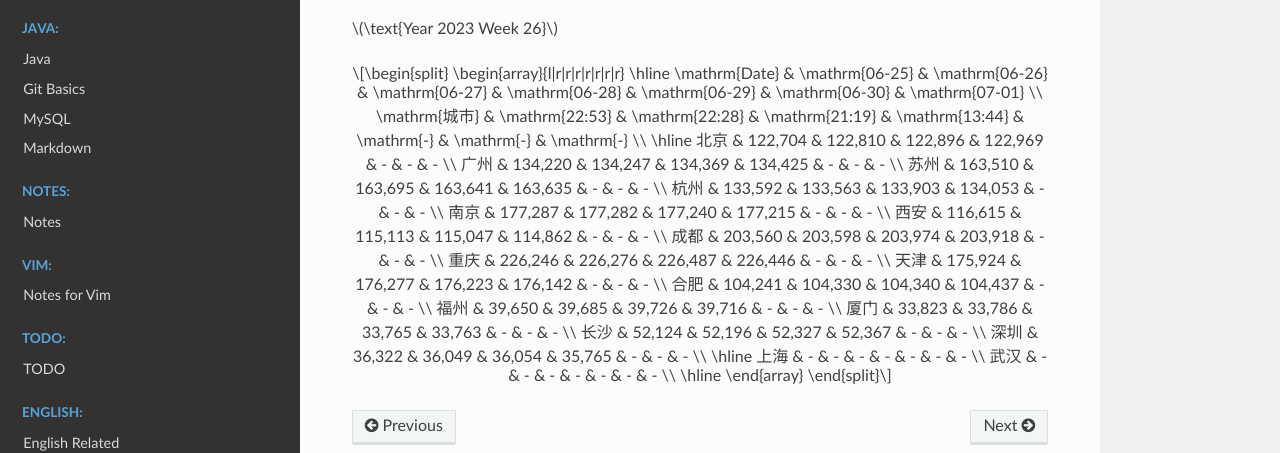
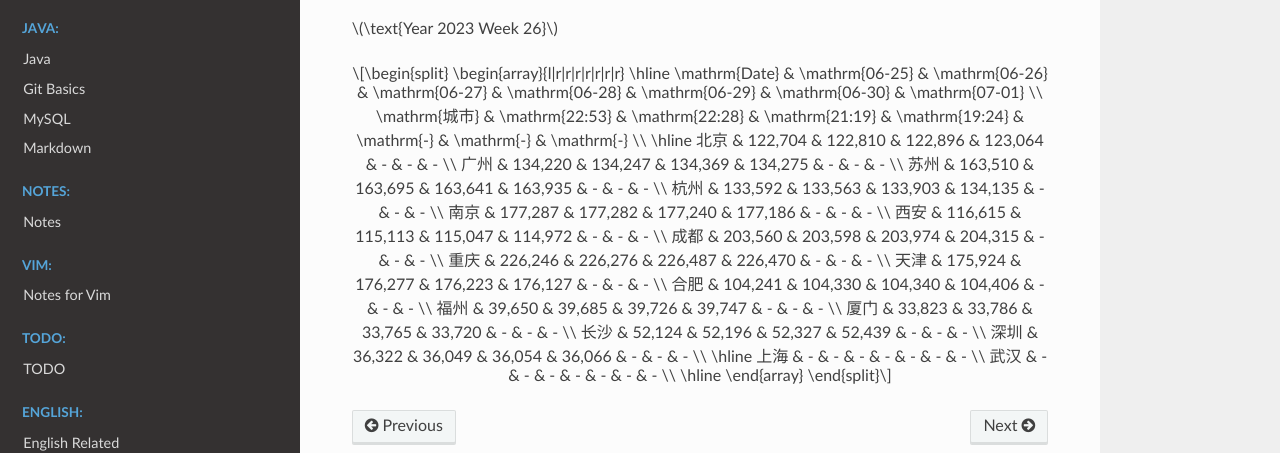
Before and after one commit to Pyrad/pyradnotes, a Sphinx documentation site: the page built from source/RealEstate/resalenumbers2023.md, in a window 1280 px wide and 900 px high, scrolled down 7790 px. Shown: the part 325-778 px from the top of the window. Built offline with Sphinx 7.4.7 and the Read the Docs theme 2.0.0, drawn with Linux system fonts in a browser that asks for light colours; a script that is not in the unit is left out.

Commit message:
Realestate Update resale numbers 2023-06-28 19:26

```diff
--- a/source/RealEstate/resalenumbers2023.md
+++ b/source/RealEstate/resalenumbers2023.md
@@ -546,22 +546,22 @@ $$
 \begin{array}{l|r|r|r|r|r|r|r}
 \hline
 \mathrm{Date} & \mathrm{06-25} & \mathrm{06-26} & \mathrm{06-27} & \mathrm{06-28} & \mathrm{06-29} & \mathrm{06-30} & \mathrm{07-01} \\
-\mathrm{城市} & \mathrm{22:53} & \mathrm{22:28} & \mathrm{21:19} & \mathrm{13:44} & \mathrm{-} & \mathrm{-} & \mathrm{-} \\
+\mathrm{城市} & \mathrm{22:53} & \mathrm{22:28} & \mathrm{21:19} & \mathrm{19:24} & \mathrm{-} & \mathrm{-} & \mathrm{-} \\
 \hline
-北京 & 122,704 & 122,810 & 122,896 & 122,969 & - & - & - \\
-广州 & 134,220 & 134,247 & 134,369 & 134,425 & - & - & - \\
-苏州 & 163,510 & 163,695 & 163,641 & 163,635 & - & - & - \\
-杭州 & 133,592 & 133,563 & 133,903 & 134,053 & - & - & - \\
-南京 & 177,287 & 177,282 & 177,240 & 177,215 & - & - & - \\
-西安 & 116,615 & 115,113 & 115,047 & 114,862 & - & - & - \\
-成都 & 203,560 & 203,598 & 203,974 & 203,918 & - & - & - \\
-重庆 & 226,246 & 226,276 & 226,487 & 226,446 & - & - & - \\
-天津 & 175,924 & 176,277 & 176,223 & 176,142 & - & - & - \\
-合肥 & 104,241 & 104,330 & 104,340 & 104,437 & - & - & - \\
-福州 & 39,650 & 39,685 & 39,726 & 39,716 & - & - & - \\
-厦门 & 33,823 & 33,786 & 33,765 & 33,763 & - & - & - \\
-长沙 & 52,124 & 52,196 & 52,327 & 52,367 & - & - & - \\
-深圳 & 36,322 & 36,049 & 36,054 & 35,765 & - & - & - \\
+北京 & 122,704 & 122,810 & 122,896 & 123,064 & - & - & - \\
+广州 & 134,220 & 134,247 & 134,369 & 134,275 & - & - & - \\
+苏州 & 163,510 & 163,695 & 163,641 & 163,935 & - & - & - \\
+杭州 & 133,592 & 133,563 & 133,903 & 134,135 & - & - & - \\
+南京 & 177,287 & 177,282 & 177,240 & 177,186 & - & - & - \\
+西安 & 116,615 & 115,113 & 115,047 & 114,972 & - & - & - \\
+成都 & 203,560 & 203,598 & 203,974 & 204,315 & - & - & - \\
+重庆 & 226,246 & 226,276 & 226,487 & 226,470 & - & - & - \\
+天津 & 175,924 & 176,277 & 176,223 & 176,127 & - & - & - \\
+合肥 & 104,241 & 104,330 & 104,340 & 104,406 & - & - & - \\
+福州 & 39,650 & 39,685 & 39,726 & 39,747 & - & - & - \\
+厦门 & 33,823 & 33,786 & 33,765 & 33,720 & - & - & - \\
+长沙 & 52,124 & 52,196 & 52,327 & 52,439 & - & - & - \\
+深圳 & 36,322 & 36,049 & 36,054 & 36,066 & - & - & - \\
 \hline
 上海 & - & - & - & - & - & - & - \\
 武汉 & - & - & - & - & - & - & - \\
```
Also changed, not shown: 1 other file.
